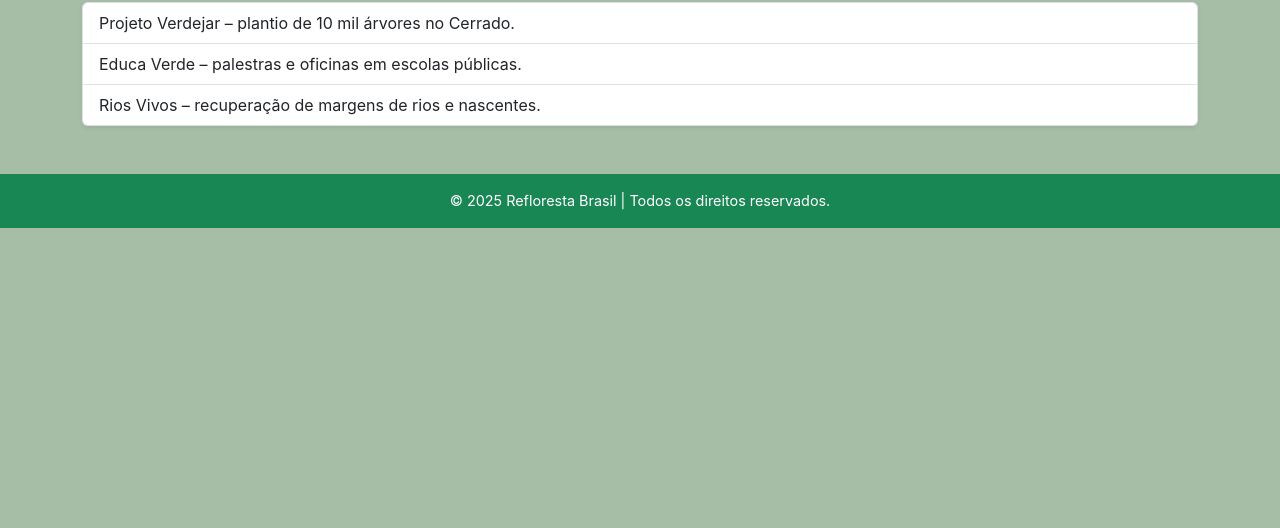
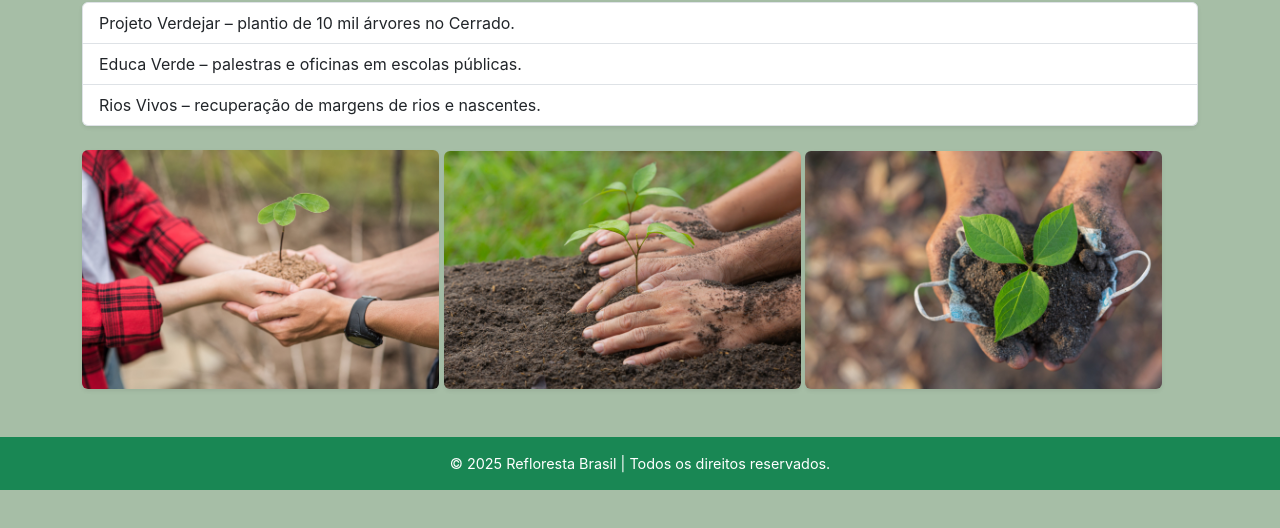
Before and after one commit to mauriciotdasilva/1018-ATIVIDADE-02, a plain HTML site: page projetos.html in a window 1280 px wide. Shown: the part 164-692 px from the top of the page. Drawn offline with nearby package versions, Linux system fonts and the light colour scheme; a script that the page names is missing.

Commit message:
VERSAO_1.1
Ajuste dos título e inserção das imagens.

```diff
--- a/projetos.html
+++ b/projetos.html
@@ -1,12 +1,14 @@
 <!DOCTYPE html>
 <html lang="pt-BR">
+
 <head> <!-- Cabeçalho da página -->
   <meta charset="UTF-8">
   <meta name="viewport" content="width=device-width, initial-scale=1">
-  <title>Projetos - Refloresta Brasil</title>
+  <title> ONG | 🌳 Refloresta Brasil</title>
   <link href="https://cdn.jsdelivr.net/npm/bootstrap@5.3.3/dist/css/bootstrap.min.css" rel="stylesheet">
   <link rel="stylesheet" href="css/style.css">
 </head>
+
 <body> <!-- Inicio do corpo da página -->
   <nav class="navbar navbar-expand-lg navbar-dark bg-success">
     <div class="container">
@@ -28,6 +30,9 @@
       <li class="list-group-item">Educa Verde – palestras e oficinas em escolas públicas.</li>
       <li class="list-group-item">Rios Vivos – recuperação de margens de rios e nascentes.</li>
     </ul>
+    <img src="img/floresta1.jpg" alt="Imagem de projetos sociais" class="img-fluid mt-4 rounded shadow-sm" width="32%">
+    <img src="img/floresta2.jpg" alt="Imagem de projetos sociais" class="img-fluid mt-4 rounded shadow-sm" width="32%">
+    <img src="img/floresta3.jpg" alt="Imagem de projetos sociais" class="img-fluid mt-4 rounded shadow-sm" width="32%">
   </section>
 
   <footer class="bg-success text-white text-center py-3"> <!-- Conteúdos ao fim da página no rodapé ou copyright -->
@@ -37,4 +42,5 @@
   <script src="https://cdn.jsdelivr.net/npm/bootstrap@5.3.3/dist/js/bootstrap.bundle.min.js"></script>
   <script src="js/scripts.js"></script>
 </body>
+
 </html>
```
Also changed, not shown: cadastro.html (+8 -2 lines), index.html (+4 -2 lines).
